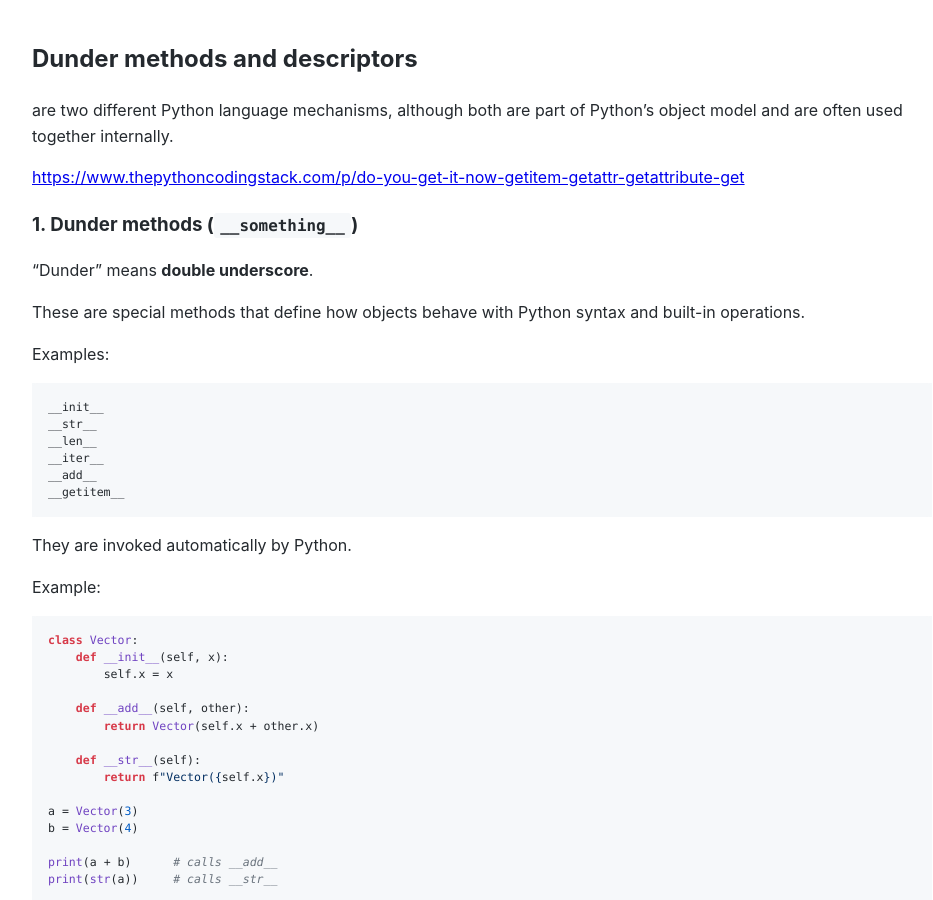
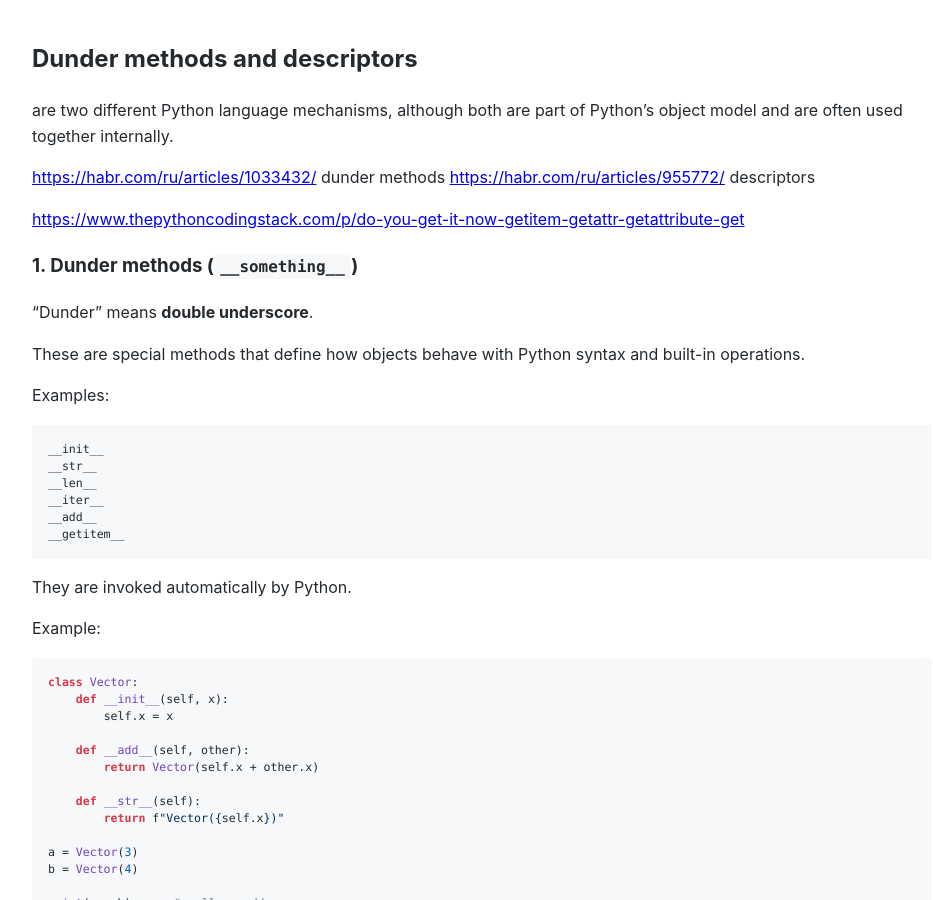
Before and after one commit to Michael-Lubinsky/michael-lubinsky.github.com, a Jekyll site: the page built from python/dunder.md, in a window 1280 px wide and 900 px high. Shown: the whole window, without its empty margins (158-1091 px from the left). Built offline with Jekyll 4.4.1, drawn with Linux system fonts in a browser that asks for light colours; our own code applies the rules of GitHub Pages for plain Markdown files.

Commit message:
Add resource links for dunder methods and descriptors
Added links to resources about dunder methods and descriptors.

```diff
--- a/python/dunder.md
+++ b/python/dunder.md
@@ -1,7 +1,9 @@
-
 ## Dunder methods and descriptors
 are two different Python language mechanisms,
 although both are part of Python’s object model and are often used together internally.
+
+<https://habr.com/ru/articles/1033432/> dunder methods
+<https://habr.com/ru/articles/955772/> descriptors
 
 <https://www.thepythoncodingstack.com/p/do-you-get-it-now-getitem-getattr-getattribute-get>
 
```
